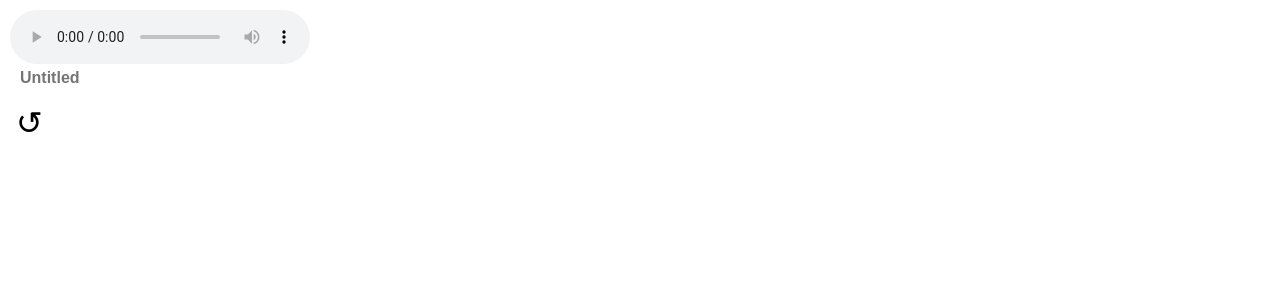
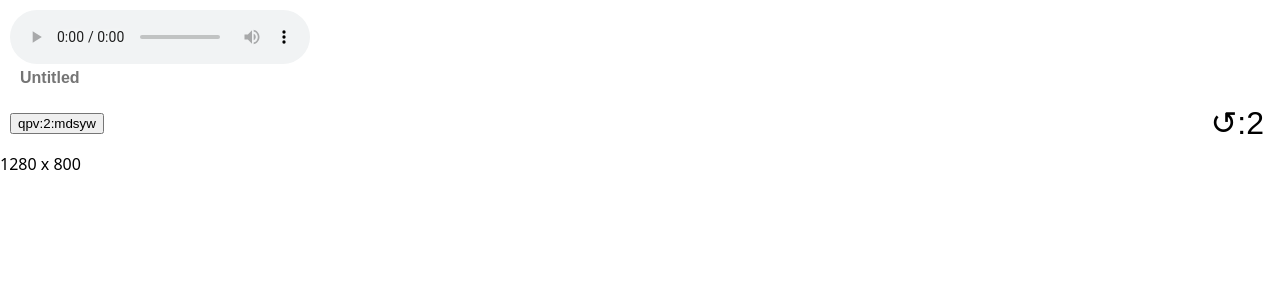
Before and after one commit to milleriishaun/beat_paint, a React (Create React App) app in the folder client/: page / in a window 1280 px wide. Shown: the top 300 px of the page. Built offline with nearby package versions, Linux system fonts and the light colour scheme; no server answers.

Commit message:
Add refresh button using React Memo

```diff
--- a/client/src/components/Name.js
+++ b/client/src/components/Name.js
@@ -1,11 +1,8 @@
 import React, { useState } from "react";
 
 export default function Name() {
+  console.log("hello from Name");
   const [name, setName] = useState("");
-  console.log("hello from Name");
-  // const audio = new Audio(
-  //   "https://soundcloud.com/ravioliravioliravioli/bob-ross-theme-full"
-  // );
 
   return (
     <label className="header-name">
--- a/client/src/components/Paint.js
+++ b/client/src/components/Paint.js
@@ -1,18 +1,29 @@
 import "../App.css";
 
-import React, { useEffect, useRef, useState } from "react";
+import React, {
+  useCallback,
+  useEffect,
+  useMemo,
+  useRef,
+  useState
+} from "react";
 
 import Canvas from "./Canvas";
 import ColorPicker from "./ColorPicker";
 import Name from "./Name";
-import RefreshButton from "./RefreshButton";
+import WindowSize from "./WindowSize";
 import randomColor from "randomcolor";
+
+// import RefreshButton from "./RefreshButton";
 
 export default function Paint() {
   const [colors, setColors] = useState([]);
   const [activeColor, setActiveColor] = useState(null);
+  const [activeText, setActiveText] = useState([]);
+  const [randomNumber, setRandomNumber] = useState([]);
 
-  console.log("hello from paint");
+  console.log("State refreshed");
+
   const getColors = () => {
     const baseColor = randomColor().slice(1);
     fetch(`https://www.thecolorapi.com/scheme?hex=${baseColor}&mode=monochrome`)
@@ -25,15 +36,48 @@ export default function Paint() {
 
   useEffect(getColors, []);
 
+  const getAT = () => {
+    const randomNumber = setRandomNumber(
+      Math.random()
+        .toString(36)
+        .replace(/[^a-z]+/g, "")
+        .substr(0, 5)
+    );
+    const activeText = setActiveText(
+      Math.random()
+        .toString(36)
+        .replace(/[^a-z]+/g, "")
+        .substr(0, 3)
+    );
+    console.log("randomNumber: ", randomNumber);
+    console.log("activeText: ", activeText);
+  };
+
+  useEffect(getAT, []);
+
   const headerRef = useRef({ offsetHeight: 0 }); // default value put on offsetHeight(in case null)
 
+  const cb = useCallback(
+    num => () => console.log(`num-activeColor: ${num}:${activeColor}`),
+    [activeColor]
+  );
+
+  // demo
+  const aT = useCallback(
+    aTNum => {
+      console.log("activeTextHit in aT: ", aTNum);
+      console.log("activeText in aT: ", activeText);
+    },
+    [activeText]
+  );
+
+  // <audio controls autoplay="1" loop="1">
   return (
     <div className="app">
       <header
         ref={headerRef}
         style={{ borderTop: `10px solid ${activeColor}` }}
       >
-        {/* <audio controls autoplay="1" loop="1"> */}
         <audio controls>
           <source src="https://imgur.com/pXwvhFP.mp4" type="audio/mp4"></source>
           Your browser does not support the audio element.
@@ -47,7 +91,13 @@ export default function Paint() {
             activeColor={activeColor}
             setActiveColor={setActiveColor}
           />
-          <RefreshButton />
+          <RandButton
+            aT={aT}
+            randomNumber={randomNumber}
+            activeText={activeText}
+            getAT={getAT}
+          />
+          <RefreshButton cb={cb} num={activeColor} getColors={getColors} />
         </div>
       </header>
       {activeColor && (
@@ -56,6 +106,107 @@ export default function Paint() {
           height={window.innerHeight - headerRef.current.offsetHeight}
         />
       )}
+      <WindowSize />
     </div>
   );
 }
+
+const RefreshButton = React.memo(({ cb, num, getColors }) => {
+  const renderCount = useRef(1);
+  cb(num);
+  return (
+    <button className="button-refresh-colors" onClick={() => getColors()}>
+      &#8634;:
+      {renderCount.current++}
+    </button>
+  );
+});
+
+const RandButton = React.memo(({ aT, randomNumber, activeText, getAT }) => {
+  const renderActiveText = useRef(1);
+  aT(activeText);
+  return (
+    <button onClick={() => getAT()}>
+      {activeText}:{renderActiveText.current++}:{randomNumber}
+    </button>
+  );
+});
+
+/*
+//Test deck
+export default function Paint() {
+  const [colors, setColors] = useState([]);
+  const [activeColor, setActiveColor] = useState(null);
+  const [activeText, setActiveText] = useState([
+    Math.random()
+      .toString(36)
+      .replace(/[^a-z]+/g, "")
+      .substr(0, 5)
+  ]);
+
+  const getColors = () => {
+    const baseColor = randomColor().slice(1);
+    fetch(`https://www.thecolorapi.com/scheme?hex=${baseColor}&mode=monochrome`)
+      .then(res => res.json())
+      .then(res => {
+        setColors(res.colors.map(color => color.hex.value));
+        setActiveColor(res.colors[0].hex.value);
+        setActiveText(
+          Math.random()
+            .toString(36)
+            .replace(/[^a-z]+/g, "")
+            .substr(0, 5)
+        );
+      });
+  };
+
+  useEffect(getColors, []);
+
+  const cb = useCallback(num => console.log("refreshed num: ", num), [
+    activeColor
+  ]);
+
+  return (
+    <div className="app">
+      <div style={{ marginTop: 10 }}>
+        <ColorPicker
+          colors={colors}
+          activeColor={activeColor}
+          setActiveColor={setActiveColor}
+        />
+        <RandButton activeText={activeText} setActiveText={setActiveText} />
+        <RefreshButton cb={cb} num={activeColor} />
+      </div>
+    </div>
+  );
+}
+
+const RefreshButton = React.memo(({ cb, num }) => {
+  const renderCount = useRef(1);
+  cb(num);
+  return (
+    <button className="button-refresh-colors" onClick={cb}>
+      &#8634;
+      {renderCount.current++}
+    </button>
+  );
+});
+
+const RandButton = React.memo(({ activeText, setActiveText }) => {
+  const renderActiveText = useRef(1);
+  return (
+    <button
+      onClick={() =>
+        setActiveText(
+          Math.random()
+            .toString(36)
+            .replace(/[^a-z]+/g, "")
+            .substr(0, 5)
+        )
+      }
+    >
+      {activeText}:{renderActiveText.current++}
+    </button>
+  );
+});
+*/
--- a/client/src/components/RefreshButton.js
+++ b/client/src/components/RefreshButton.js
@@ -1,9 +1,14 @@
-import React from "react";
+// import React, { useMemo, useRef } from "react";
 
-export default function RefreshButton({ cb }) {
-  return (
-    <button className="button-refresh-colors" onClick={cb}>
-      &#8634;
-    </button>
-  );
-}
+// const RefreshButton = React.memo(({ cb, num }) => {
+//   const renderCount = useRef(1);
+//   cb(num);
+//   return (
+//     <button className="button-refresh-colors" onClick={cb}>
+//       &#8634;
+//       {renderCount.current++}
+//     </button>
+//   );
+// });
+
+// export default RefreshButton;
--- a/client/src/components/WindowSize.js
+++ b/client/src/components/WindowSize.js
@@ -1,4 +1,4 @@
-import React, { useEffect, useState } from "React";
+import React, { useEffect, useState } from "react";
 
 export default function WindowSize() {
   const [[windowWidth, windowHeight], setWindowSize] = useState([
```
Also changed, not shown: 1 other file (tests, documents, lock files or other folders).
